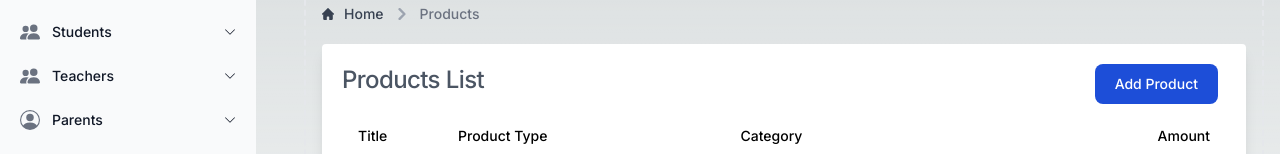
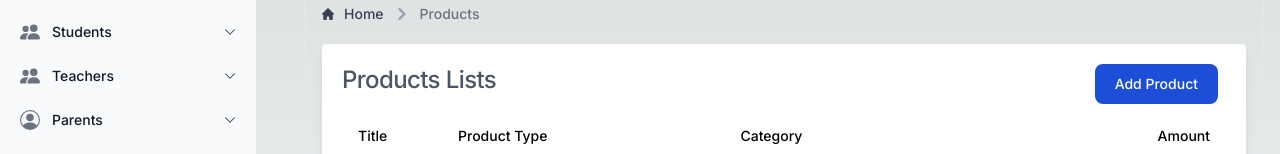
Before and after one commit to chhotu50/dashboard-tailwind-ui, a Next.js app: page /admin/product in a window 1280 px wide. Shown: the part 142-296 px from the top of the page. Built offline with nearby package versions, Linux system fonts and the light colour scheme.

Commit message:
add color

```diff
--- a/src/app/(admin_route)/admin/product/page.tsx
+++ b/src/app/(admin_route)/admin/product/page.tsx
@@ -18,8 +18,8 @@ const Product = () => {
       <Breadcrumb lists={lists} title="Products" />
       <div className="mt-5 p-5 bg-white shadow-lg rounded">
         <div className="flex justify-between">
-          <h1 className="mb-4 text-3xl  font-medium leading-none tracking-tight text-gray-600 md:text-2xl lg:text-2xl dark:text-white">
-            Products List
+          <h1 className="mb-4 text-3xl  font-medium leading-none tracking-tight text-gray-600 md:text-2xl lg:text-2xl dark:text-gray-600">
+            Products Lists
           </h1>
           <Link
             href={RoutesEnum.PRODUCT_ADD}
```
